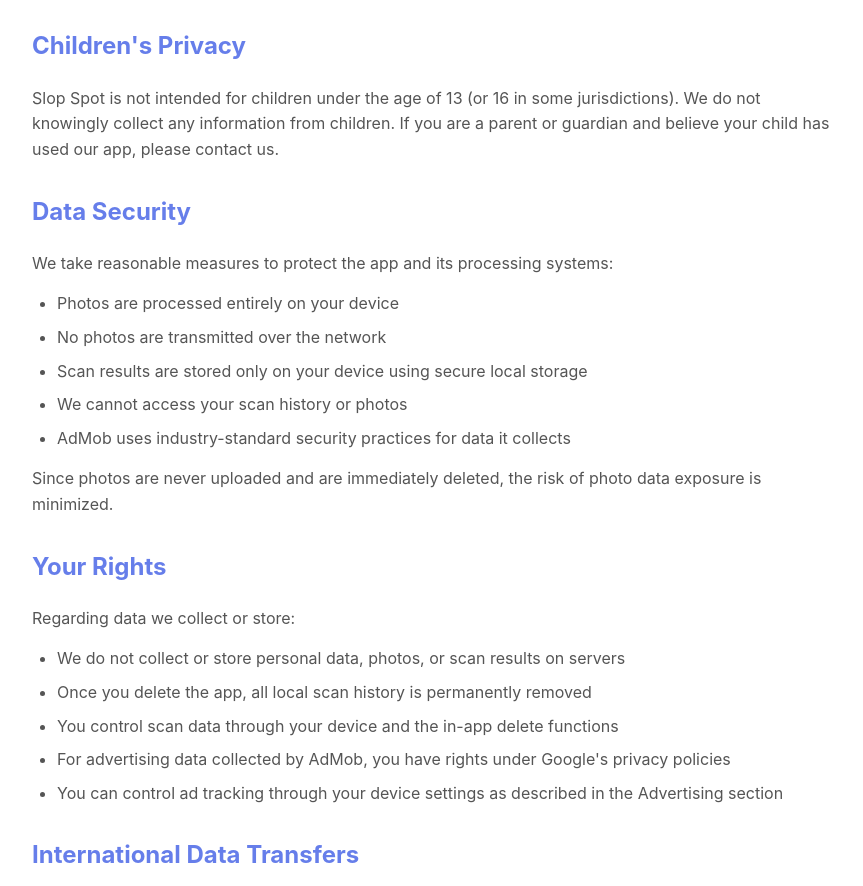
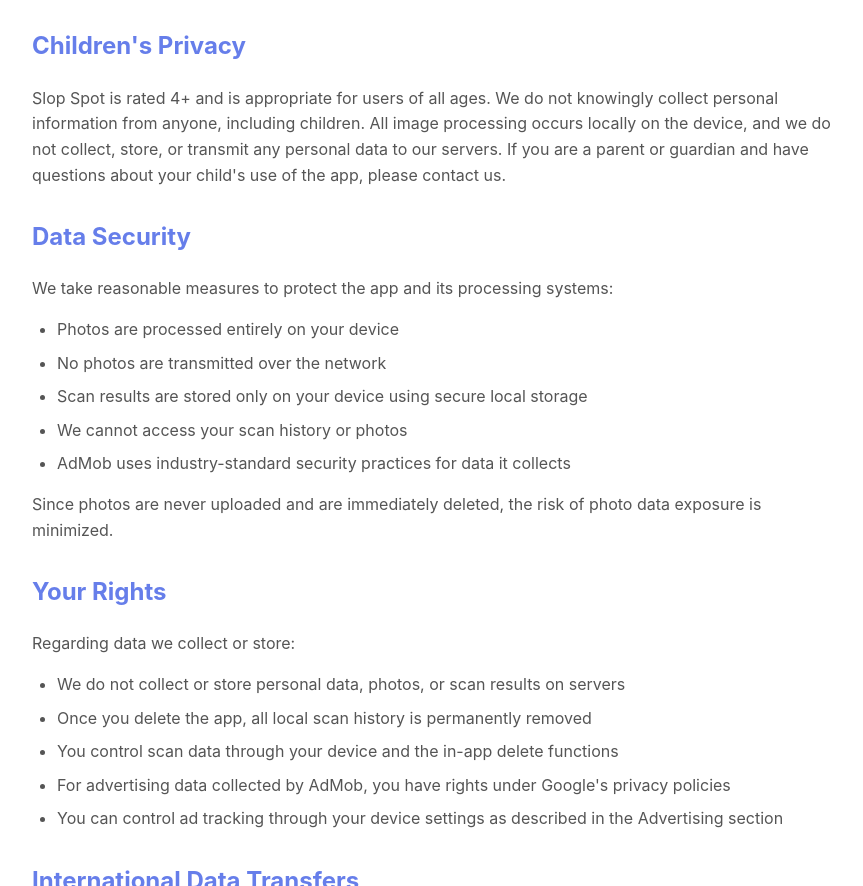
Before and after one commit to ivandebanks/slop-spot-site, a plain HTML site: page index.html in a window 1280 px wide. Shown: the part 5134-6020 px from the top of the page, without its empty margins (208-1071 px from the left). Drawn offline with Linux system fonts and the light colour scheme.

Commit message:
Restore privacy policy content in index.html

```diff
--- a/index.html
+++ b/index.html
@@ -259,7 +259,7 @@
         </div>
 
         <h2>Children's Privacy</h2>
-        <p>Slop Spot is not intended for children under the age of 13 (or 16 in some jurisdictions). We do not knowingly collect any information from children. If you are a parent or guardian and believe your child has used our app, please contact us.</p>
+        <p>Slop Spot is rated 4+ and is appropriate for users of all ages. We do not knowingly collect personal information from anyone, including children. All image processing occurs locally on the device, and we do not collect, store, or transmit any personal data to our servers. If you are a parent or guardian and have questions about your child's use of the app, please contact us.</p>
 
         <h2>Data Security</h2>
         <p>We take reasonable measures to protect the app and its processing systems:</p>
```
